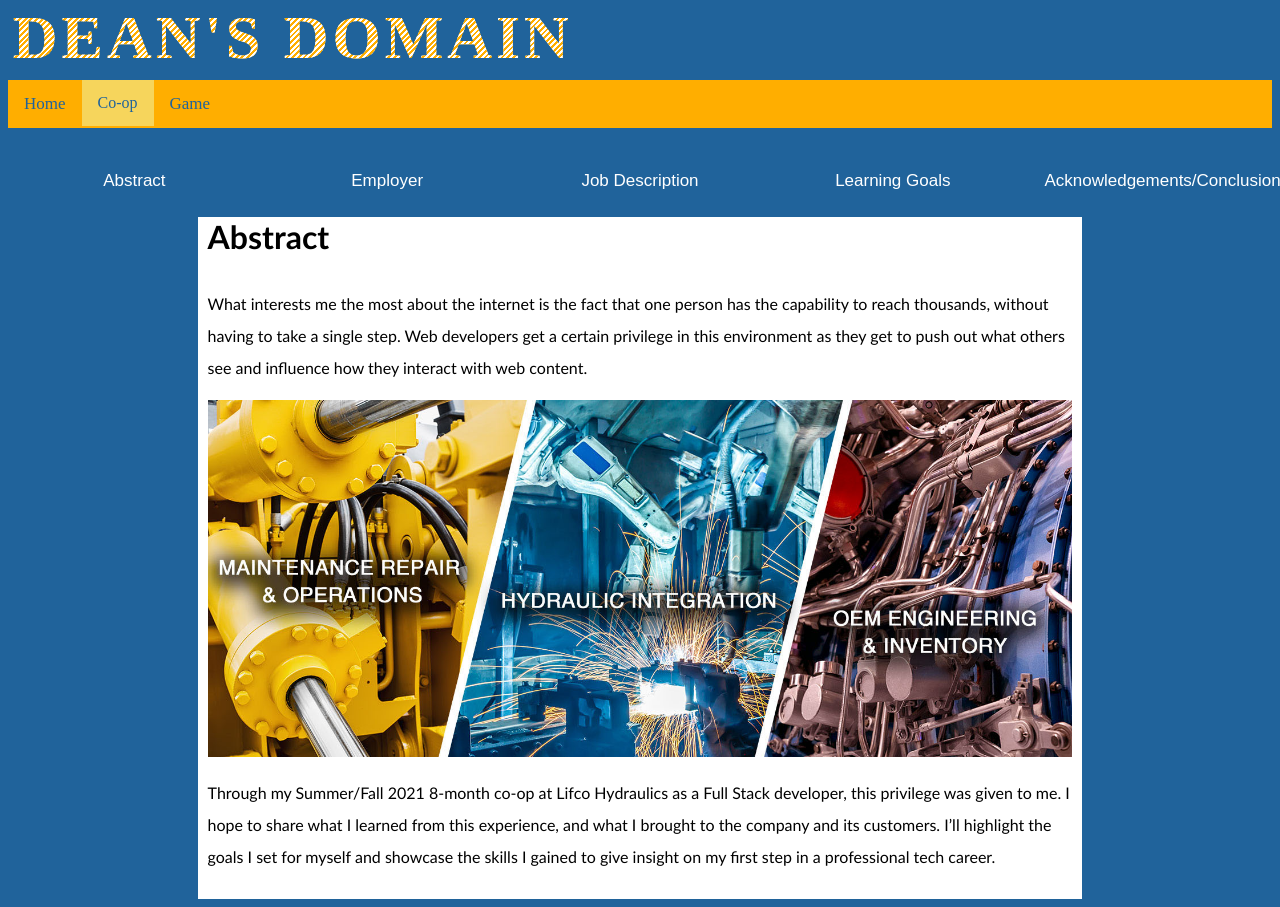
After one commit to dmellode/deansDomain, a PHP site: page /coop.html in a window 1280 px wide. The commit adds this page. Run offline with PHP 8.4, Linux system fonts and the light colour scheme.

Commit message:
Co op update

```diff
--- /dev/null
+++ b/coop.html
@@ -0,0 +1,213 @@
+<!DOCTYPE html> <!--Document type-->
+<html>
+    <head>
+        <link rel="stylesheet" type="text/css" href="style.css">
+        <link rel="icon" href="icon.png">
+        <meta charset="UTF-8">
+        <meta name="description" content="This is my personal website">
+        <meta name="author" content="Dean">
+        <meta name="keywords" content="HTML, Dean, Website">
+        <meta name="viewport" content="width=device-width, initial-scale=1.0">
+        <title>Dean's Domain</title>
+    </head>
+    <body>
+        <h1 class="title">DEAN'S&nbsp;DOMAIN</h1>
+        <br><br><br><br>
+        <main>
+            <div class="topnav">
+                <a href="index.html">Home</a>
+                <div class="dropdown">
+                    <button style="background-color: #f6d55c;" class="dropbtn">Co-op
+                      <i class="fa fa-caret-down"></i>
+                    </button>
+                    <div class="dropdown-content">
+                      <a href="coop.html">Summer/Fall 2021</a>
+                    </div>
+                </div>
+                <a href="game.html">Game</a>
+            </div>
+            <br>
+            <button class="tablink" onclick="openTab('Abstract', this)" id="defaultOpen">Abstract</button>
+            <button class="tablink" onclick="openTab('Employer', this)">Employer</button>
+            <button class="tablink" onclick="openTab('JobDescription', this)">Job Description</button>
+            <button class="tablink" onclick="openTab('LearningGoals', this)">Learning Goals</button>
+            <button class="tablink" onclick="openTab('Conclusion', this)">Acknowledgements/Conclusion</button>
+            <div id="Abstract" class="report">
+                <p class="subtitle2">Abstract</p>
+                <p class="report-text">What interests me the most about the internet is the fact that one person has the capability to reach thousands, without having to take a single step.
+                    Web developers get a certain privilege in this environment as they get to push out what others see and influence how they interact with web content.
+                </p>
+                <img width="100%" src="lifco-small.jpg" alt="lifco-small">
+                <p class="report-text">
+                    Through my Summer/Fall 2021 8-month co-op at Lifco Hydraulics as a Full Stack developer, this privilege was given to me.
+                    I hope to share what I learned from this experience, and what I brought to the company and its customers. I’ll highlight the goals I set for myself and
+                    showcase the skills I gained to give insight on my first step in a professional tech career.
+                </p>
+            </div>
+            <div id="Employer" class="report">
+                <p class="subtitle2">About The Employer</p>
+                <p class="report-text">
+                    Lifco Hydraulics is an expanding company that has been around since 1978! They stock, distribute and service hydraulics across North America
+                    with inventory in the US (Buffalo, NY.) and Canada (St. Catharines, ON., Toronto, ON., & Markham ON.). Additionally, sales offices are located in Canada, Mexico, and the US.
+                    In just one year, Lifco can expect to sell to 83 different countries.
+                </p>
+                <p class="report-text">
+                    Denison, Parker & Linde are just a few names on their product line of over 250 000 parts. The factory is equipped with a 400-horsepower piston pump test stand,
+                    trained technicians, and computerized reporting capabilities.
+                </p>
+                <p class="report-text">
+                    During my time at Lifco, we acquired 2 more companies.
+                    The company flourishes in web development as updates and fixes are constantly being rolled out to all 3 sites from the IT team based in St Catherine’s.
+                </p>
+                <div class="row">
+                    <div class="column">
+                      <div class="card">
+                        <a class="link-icon" href="https://www.lifcohydraulics.com" target="_blank">
+                            <img src="lifco-logo.png" alt="lifco-logo" style="width:100%">
+                        </a>
+                        <div class="container">
+                          <h2>LIFCO</h2>
+                          <p>Large-scale North American hydraulics distributer.</p>
+                        </div>
+                      </div>
+                    </div>
+
+                    <div class="column">
+                      <div class="card">
+                        <a class="link-icon" href="https://www.trkattachments.com" target="_blank">
+                            <img src="trk-logo.png" alt="trk-logo" style="width:100%">
+                        </a>
+                        <div class="container">
+                          <h2>TRK</h2>
+                          <p>TRK Attachments manufactures heavy equipment attachments.</p>
+                        </div>
+                      </div>
+                    </div>
+
+                    <div class="column">
+                      <div class="card">
+                        <a class="link-icon" href="https://www.esparts.com" target="_blank">
+                            <img src="esp-logo.png" alt="esp-logo" style="width:100%">
+                        </a>
+                        <div class="container">
+                            <br>
+                          <h2>ESP</h2>
+                          <p>Equipment Spare Parts Inc.
+                            specializes in replacement parts for CATERPILLAR equipment.
+                          </p>
+                        </div>
+                      </div>
+                    </div>
+                </div>
+            </div>
+            <div id="JobDescription" class="report">
+                <p class="subtitle2">Job Description</p>
+                <p class="report-text">
+                    At the start of my first 4 months, I was new to the web development scene and getting acquainted with the .NET environment/MVC architecture
+                    and my fellow co-op was in the same position. Lifco already had an employee-side site section called Stockroom, which was an inventory collection
+                    (products and their details) that could be searched through and filtered.
+                </p>
+                <img src="MVC.png" alt="mvc" class="right" style="width:40%">
+                <p class="report-text">
+                    We were tasked with creating a new system to replace Stockroom that could sort the inventory the same way and provide a new filter of items that were
+                    out of stock so that employees could easily see what needed to be restocked and could check off those items to add directly to a purchase order
+                    (orders placed to vendors with details on parts needed).
+                </p>
+                <p class="report-text">
+                    There was an ease of mind knowing that the first project was on the employee side, as mistakes were more frequent, but were low risk and there wasn’t a strict deadline looming over us.
+                    I had never programmed on a team before, but my coworkers coming from college had experience with this, making it easier to transition from pair programming to smoothly making independent updates and dividing the project.
+                    We started with only the Out-of-Stock Report to simplify the large task, and expanded until we had a Stockroom 2.0
+                </p>
+                <img src="bug.jpg" alt="bug" class="right" style="width:40%">
+                <p class="report-text">
+                    Not everything was big picture projects, in between the larger tasks there was always work to be done. Our supervisor would hear from sales employees, customers, and the boss about bugs
+                    on the site and as more weekly updates were pushed to the live site, more bugs were found. He would assign the bug fix to the programmer he saw fit for the job, as I was doing full stack development,
+                    my bug fixes ranged from simple HTML visual updates, to in depth data query fixes, to input/output the correct information to/from our database.
+                </p>
+                <p class="report-text">
+                    My second work term was more backend oriented. We were shifting our focus to the newly acquired companies TRK & ESP and needed to restyle their sites to match the format of Lifco.
+                    At this point, I had joined the daily stand-up meetings to discuss what our tasks were and how projects would be moving foreword. I would frequently set up my own online meetings with sales employees and warehouse workers to get a sense of what went wrong when making bug fixes.
+                    We’d discuss the format of spreadsheets I would need to make database uploads for the inventory they had just counted. The ESP site had no data on it, so I oversaw setting up departments and putting the new products in their respective departments in our Mongo Database.
+                </p>
+            </div>
+            <div id="LearningGoals" class="report">
+                <p class="subtitle2">Learning Goals</p>
+                <h3>1.	Learn how to efficiently build Web-apps using the ASP.NET framework</h3>
+                <p class="report-text">
+                    I was nervous coming into my first job knowing I would have to deal with an unfamiliar framework. The good news was, I didn’t have to start from scratch! The Lifco web-app was already well established and made it past all the difficult steps in starting a new app. This meant that with my first project working on only a section of the website, I could analyse the section I was aiming to replace, strip out the formatting, and add in my new features all while learning the structure. ASP.NET apps can be developed on Windows, Linux, MacOS and Docker so with this goal achieved I also gained versatility.
+                </p>
+                <h3>2.	Develop my teamwork skills</h3>
+                <p class="report-text">
+                    Each new project involved a new partner or a new team. If new content was being added to the site, the supervisors and entire team would brainstorm together. I would work with the graphic designer to create and implement mock-ups and check back in to make sure the result was as intended. I started by doing independent work and then trying to force my part in with others, but over time and with help from my team I realized that the backbone of teamwork is in the planning and development stages. As long as everyone has the right idea initially, and meet frequently so that any updates are understood by everyone, the work flows smoothly between members and the project finishes itself.
+                </p>
+                <h3>3.	Learn the control flow of the MVC architecture </h3>
+                <p class="report-text">
+                    Model-view-controller is a standardized architecture across many web-apps and can be functional in multiple stacks. Programming languages tend to be very transferable and easy to pick up, but architectures and being able to have a clean control flow is essential for a good web-app. I realized this because of how much it made sense to code by separating the backend and frontend. Having all the complicated queries in the controller means your html (in this case Razor) pages can be simple and easy to edit. Not only did I learn how MVC control flow works by making my own Out of Stock System following this flow, but I figured out why I was following it.
+                </p>
+                <h3>4.	Learn how to write quick and efficient queries using LINQ</h3>
+                <p class="report-text">
+                    I started with very basic get queries, just fetching data to display and gradually built up from there. The next step was when data was stored across multiple tables and I had to use joins and relate the data to make sure it matched up correctly (match a part to its vendor in a separate vendor list using the vendor ID). I felt confident once I could start updating and deleting records in our Traverse and Mongo databases. I knew some SQL from a completed course right before my work term, so I see how LINQ is just a quicker way to query in C#, but I’m confident what I learned will be easily transferable to the more commonly used SQL. I learned the fundamentals of one language through another. I had help in making my queries more efficient from a co-worker who recently obtained a Masters in Big Data, she walked me through the process of how she sped up my initially slow Out of Stock report queries.
+                </p>
+                <h3>5.	I would like to learn how permissions work on a live site that has restrictions for employees/customers & guests</h3>
+                <p class="report-text">
+                    When we acquired our second company ESP, we had to create the new site using the existing Lifco and TRK sites as a template. For the duration of my work term, the permissions system was already in place and the login/logout functionality worked perfectly. Customer levels had been established and employees had their own special access, so I never dealt with that system and accordingly, never knew how it worked. My supervisor gave me the opportunity to implement the permissions on the ESP site from scratch. This means I got to dissect the examples I had of correct permissions and didn’t miss a single piece of the system to get it working on the new site. I hope to add my own log in system to my personal website when I get the chance.
+                </p>
+
+                <h3>Skills</h3>
+                <p>C#</p>
+                <div class="skills-container">
+                    <div class="skills cSharp">90%</div>
+                </div>
+
+                <p>MVC</p>
+                <div class="skills-container">
+                    <div class="skills mvc">80%</div>
+                </div>
+
+                <p>LINQ</p>
+                <div class="skills-container">
+                    <div class="skills linq">70%</div>
+                </div>
+
+                <p>ASP.NET</p>
+                <div class="skills-container">
+                    <div class="skills asp">65%</div>
+                </div>
+
+                <p>MongoDB</p>
+                <div class="skills-container">
+                    <div class="skills mongo">50%</div>
+                </div>
+            </div>
+            <div id="Conclusion" class="report">
+                <p class="subtitle2">Acknowledgements</p>
+                <p class="report-text">
+                    I’d like to first thank my boss Fraser Berkhout, for giving me this amazing experience and guiding me along the way. My supervisor Chris Bain taught me a lot about leadership and was always there to help me and clarify for me, even with everything else on his plate. Kyle Weymark has showed me as much about coding as several courses could. Wayne Burgess shared his design expertise and Shawn Dalrymple would help me with even trivial things that I didn’t understand. Layla Mansour was the other co-op student with me and it was fun learning together. Thank you all for your patience and for helping me grow as a student of Computer Science.
+                </p>
+                <img width="100%" src="group.jpg" alt="group">
+                <p class="subtitle2">Conclusion</p>
+                <p class="report-text">
+                    When I was starting this work term, I was worried about what I’d be able to bring to the table, but what I didn’t realize at the time was how much more I would take back from the experience. I gained both tech and personable skills. Everyone I interacted with made me want to dive deeper into this industry and see what else I can learn from it. I’m leaving Lifco Hydraulics with a sense of accomplishment, and gratitude. The bar is set high for what comes next!
+                </p>
+                <img width="100%" src="front.jpg" alt="front">
+            </div>
+        </main>
+    </body>
+</html>
+
+<script>
+    function openTab(tabName,elmnt) {
+      var i, tabcontent, tablinks;
+      tabcontent = document.getElementsByClassName("report");
+      for (i = 0; i < tabcontent.length; i++) {
+        tabcontent[i].style.display = "none";
+      }
+      tablinks = document.getElementsByClassName("tablink");
+      for (i = 0; i < tablinks.length; i++) {
+        tablinks[i].style.backgroundColor = "";
+      }
+      document.getElementById(tabName).style.display = "block";
+    }
+    // Get the element with id="defaultOpen" and click on it
+    document.getElementById("defaultOpen").click();
+</script>
--- a/style.css
+++ b/style.css
@@ -1,3 +1,63 @@
+@import url('https://fonts.googleapis.com/css2?family=Poppins:ital,wght@1,900&display=swap');
+
+.title {
+  position: absolute;
+  left: 1%;
+  top: -5%;
+  display: block;
+  color: #ffae00;
+  font-size: 62px;
+  letter-spacing: 4px;
+  cursor: pointer;
+}
+
+.title::before {
+  content: "DEAN'S\00a0 DOMAIN";
+  position: absolute;
+  color: transparent;
+  background-image: repeating-linear-gradient(
+    45deg,
+    transparent 0,
+    transparent 2px,
+    white 2px,
+    white 4px
+  );
+  -webkit-background-clip: text;
+  background-clip: text;
+  top: 0px;
+  left: 0;
+  z-index: -1;
+  transition: 1s;
+}
+
+.title::after {
+  content: "DEAN'S\00a0 DOMAIN";
+  position: absolute;
+  color: transparent;
+  background-image: repeating-linear-gradient(
+    135deg,
+    transparent 0,
+    transparent 2px,
+    white 2px,
+    white 4px
+  );
+  -webkit-background-clip: text;
+  background-clip: text;
+  top: 0px;
+  left: 0px;
+  transition: 1s;
+}
+
+.title:hover:before {
+  top: 10px;
+  left: 10px;
+}
+
+.title:hover:after {
+  top: -10px;
+  left: -10px;
+}
+
 header {
     background-color: #f6d55c;
 }
@@ -6,9 +66,10 @@ body {
     background-color: #20639b;
 }
 
-.title {
-    color: #20639b;
-}
+/* .title {
+    color: #f6d55c;
+    font-family: 'Trocchi', serif; font-size: 45px; font-weight: normal; line-height: 48px; margin: 0;
+} */
 
 .prompt {
     font-size: larger;
@@ -17,7 +78,7 @@ body {
 }
 
 .gap {
-    padding-left: 450px;
+    padding-left: 23%;
 }
 
 .link-icon {
@@ -36,12 +97,191 @@ body {
     color: #f6d55c;
 }
 
+.subtitle2 {
+    font-size: xx-large;
+    font-weight: 700;
+    font-family: 'Trebuchet MS', 'Lucida Sans Unicode', 'Lucida Grande', 'Lucida Sans', Arial, sans-serif;
+    color: #000000;
+}
+
 .description {
     font-size: medium;
     font-family: 'Trebuchet MS', 'Lucida Sans Unicode', 'Lucida Grande', 'Lucida Sans', Arial, sans-serif;
     color: #ffae00;
 }
 
+.report-text {
+    font-size: medium;
+    font-family: 'Trebuchet MS', 'Lucida Sans Unicode', 'Lucida Grande', 'Lucida Sans', Arial, sans-serif;
+    color: #000000;
+    line-height: 2;
+}
+
 dt {
     color: #ffae00;
 }
+
+/* The dropdown container */
+.dropdown {
+    float: left;
+    overflow: hidden;
+  }
+
+  /* Dropdown button */
+  .dropdown .dropbtn {
+    font-size: 16px;
+    border: none;
+    outline: none;
+    color: #20639b;
+    padding: 14px 16px;
+    background-color: inherit;
+    font-family: inherit; /* Important for vertical align on mobile phones */
+    margin: 0; /* Important for vertical align on mobile phones */
+  }
+
+  /* Dropdown content (hidden by default) */
+.dropdown-content {
+    display: none;
+    position: absolute;
+    background-color: #f9f9f9;
+    min-width: 160px;
+    box-shadow: 0px 8px 16px 0px rgba(0,0,0,0.2);
+    z-index: 1;
+  }
+
+  /* Links inside the dropdown */
+  .dropdown-content a {
+    float: none;
+    color: rgb(17, 26, 102);
+    padding: 12px 16px;
+    text-decoration: none;
+    display: block;
+    text-align: left;
+  }
+
+  /* Add a grey background color to dropdown links on hover */
+  .dropdown-content a:hover {
+    background-color: #ddd;
+  }
+
+  /* Show the dropdown menu on hover */
+  .dropdown:hover .dropdown-content {
+    display: block;
+  }
+
+/* Add a black background color to the top navigation */
+  .topnav {
+    background-color: #ffae00;
+    overflow: hidden;
+  }
+
+  /* Style the links inside the navigation bar */
+  .topnav a {
+    float: left;
+    color: #20639b;
+    text-align: center;
+    padding: 14px 16px;
+    text-decoration: none;
+    font-size: 17px;
+  }
+
+  /* Change the color of links on hover */
+  .topnav a:hover, .dropdown:hover .dropbtn {
+    background-color: rgb(235, 155, 50);
+    color: rgb(17, 26, 102);
+  }
+
+  /* Add a color to the active/current link */
+  .topnav a.active {
+    background-color: #f6d55c;
+    color: #20639b;
+  }
+
+  .report {
+    max-width: 70%;
+    margin: auto;
+    background: white;
+    padding: 10px;
+  }
+
+
+/* Style the tab buttons */
+.tablink {
+    background-color: #20639b;
+    color: white;
+    float: left;
+    border: none;
+    outline: none;
+    cursor: pointer;
+    padding: 2% 2%;
+    font-size: 17px;
+    width: 20%;
+  }
+
+  /* Change background color of buttons on hover */
+  .tablink:hover {
+    background-color: #143f63;
+  }
+
+  /* Three columns side by side */
+.column {
+    float: left;
+    width: 31.5%;
+    margin-bottom: 16px;
+    padding: 0 8px;
+  }
+
+  /* Display the columns below each other instead of side by side on small screens */
+  @media screen and (max-width: 650px) {
+    .column {
+      width: 100%;
+      display: block;
+    }
+  }
+
+  /* Add some shadows to create a card effect */
+  .card {
+    box-shadow: 0 4px 8px 0 rgba(0, 0, 0, 0.2);
+  }
+
+  /* Some left and right padding inside the container */
+  .container {
+    padding: 0 16px;
+  }
+
+  /* Clear floats */
+  .container::after, .row::after {
+    content: "";
+    clear: both;
+    display: table;
+  }
+
+  /* Make sure that padding behaves as expected */
+* {box-sizing:border-box}
+
+/* Container for skill bars */
+.skills-container {
+  width: 100%; /* Full width */
+  background-color: #ddd; /* Grey background */
+}
+
+.skills {
+  text-align: right; /* Right-align text */
+  padding-top: 10px; /* Add top padding */
+  padding-bottom: 10px; /* Add bottom padding */
+  color: white; /* White text color */
+}
+
+.cSharp {width: 90%; background-color: #b03bff;} /* Purple */
+.mvc {width: 80%; background-color: #2196F3;} /* Blue */
+.linq {width: 70%; background-color: #f44336;} /* Red */
+.asp {width: 65%; background-color: #ffb732;} /* Dark Grey */
+.mongo {width: 50%; background-color: #04AA6D;} /* Green */
+
+.left {
+    float: left;
+}
+
+.right {
+    float: right;
+}
```
Also changed, not shown: game.html (added, +36 -0 lines), index.html (+25 -19 lines), MVC.png (added), esp-logo.png (added), front.jpg (added), group.jpg (added), icon.png (added), lifco-logo.png (added), lifco-small.jpg (added), trk-logo.png (added).
